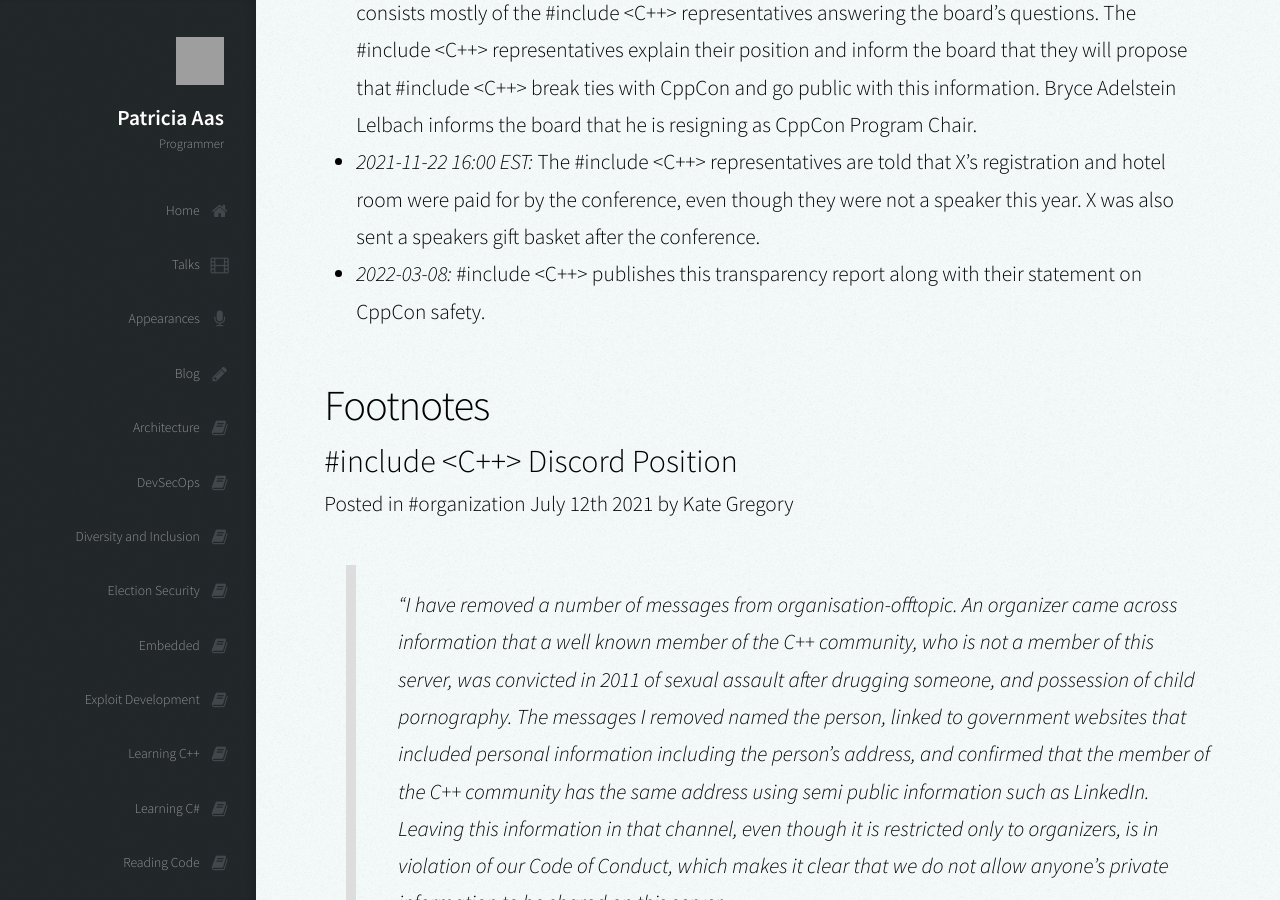
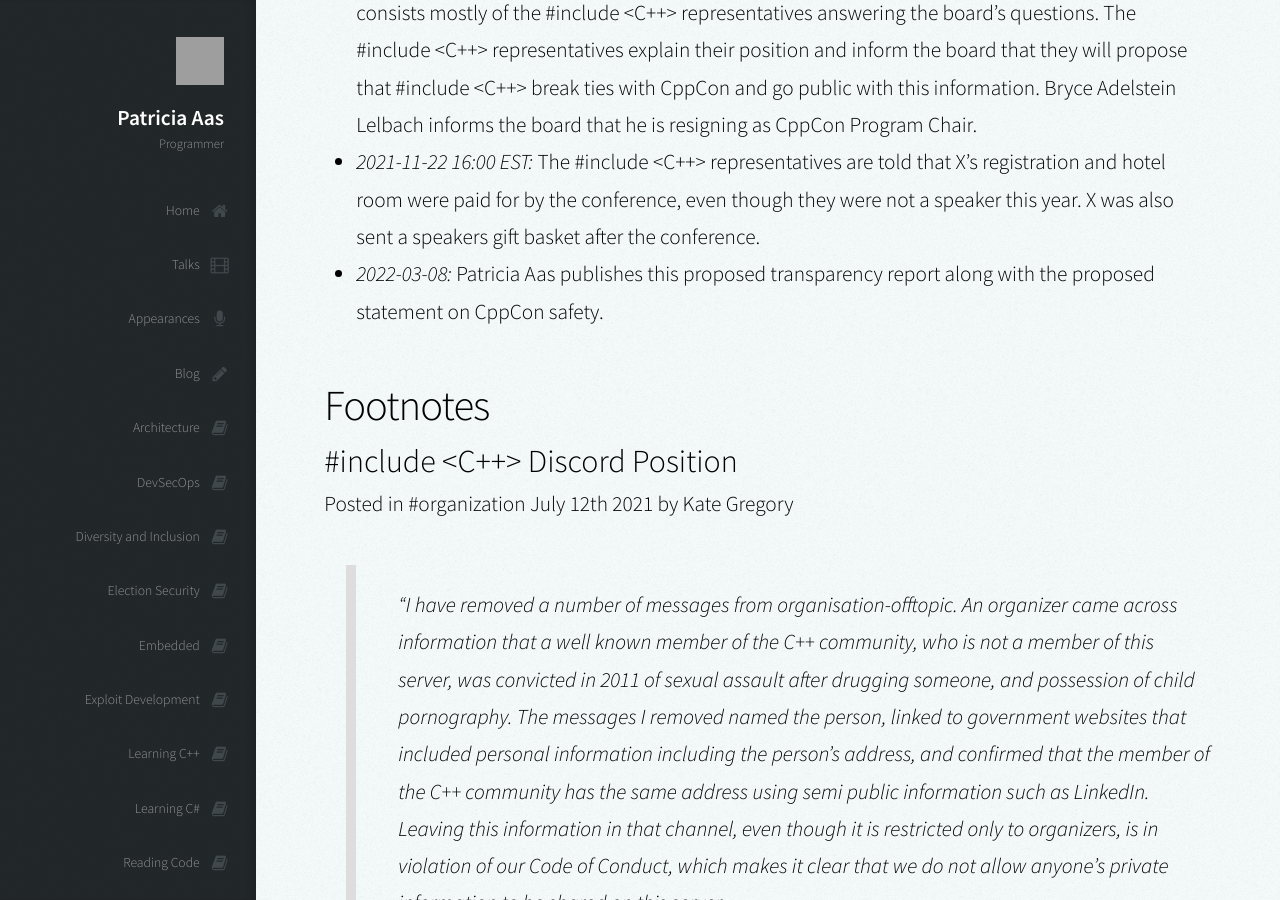
Before and after one commit to patricia-gallardo/patricia-gallardo.github.io, a Jekyll site: the page built from _posts/2022-03-08-proposed-cppcon_safety__transparency_report.md, in a window 1280 px wide and 900 px high, scrolled down 5296 px. Built offline with Jekyll 4.4.1, drawn with Linux system fonts in a browser that asks for light colours; nearby versions of some CDN libraries; grey boxes are pictures that could not be loaded.

Commit message:
Make it clear I ended up publishing alone

```diff
--- a/_posts/2022-03-08-proposed-cppcon_safety__transparency_report.md
+++ b/_posts/2022-03-08-proposed-cppcon_safety__transparency_report.md
@@ -136,7 +136,7 @@
 * *2021-11-22 16:00 EST:* The #include <C++> representatives are told that X's registration and hotel room were paid for
   by the conference, even though they were not a speaker this year. X was also sent a speakers gift basket after the
   conference.
-* *2022-03-08:* #include <C++> publishes this transparency report along with their statement on CppCon safety.
+* *2022-03-08:* Patricia Aas publishes this proposed transparency report along with the proposed statement on CppCon safety.
 
 ## Footnotes
 
```
